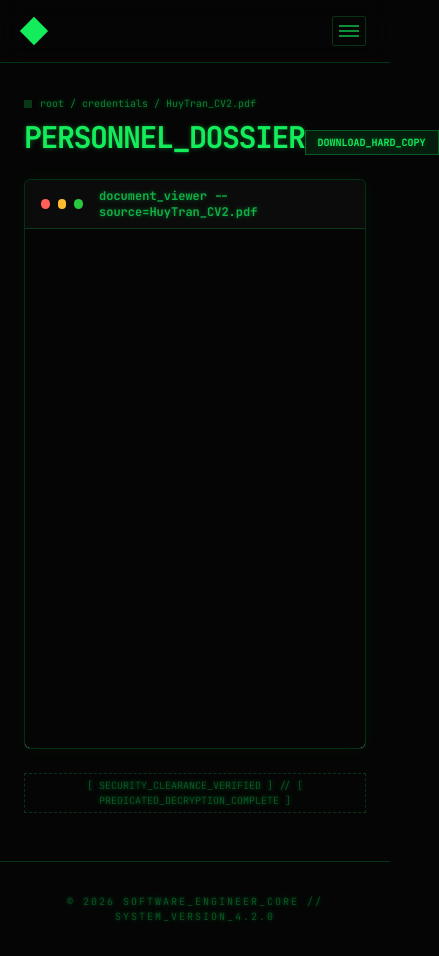
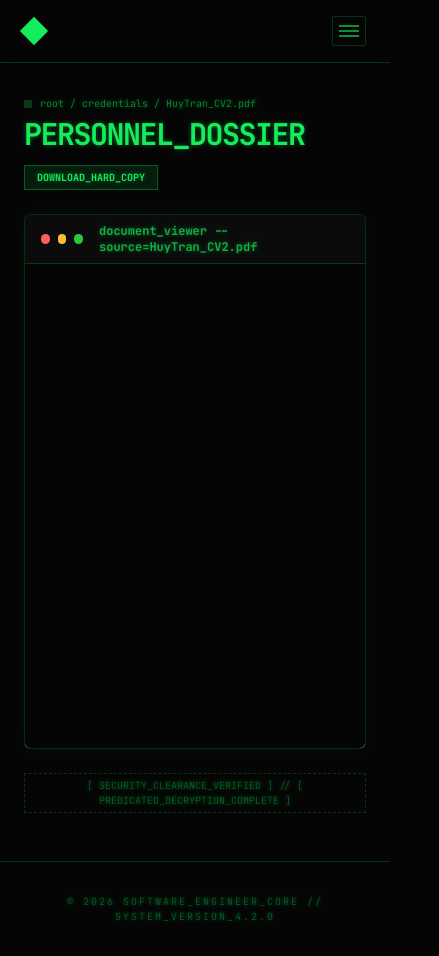
Before and after one commit to tranmani/portfolio, a Next.js app: page /cv in a window 390 px wide. Shown: the whole page, 439 px wide, since content can reach past the window. Built offline with nearby package versions, Linux system fonts and the light colour scheme.

Commit message:
fix download cv button on mobile

```diff
--- a/pages/cv.tsx
+++ b/pages/cv.tsx
@@ -12,12 +12,12 @@ const CVPage: React.FC = () => {
             <span className="w-2 h-2 bg-terminal-green/30 animate-pulse" />
             root / credentials / HuyTran_CV2.pdf
           </div>
-          <div className="flex justify-between items-end">
-            <h1 className="text-3xl font-bold tracking-tighter text-terminal-green uppercase">PERSONNEL_DOSSIER</h1>
+          <div className="flex flex-col sm:flex-row justify-between items-start sm:items-end gap-4">
+            <h1 className="text-3xl font-bold tracking-tighter text-terminal-green uppercase leading-none">PERSONNEL_DOSSIER</h1>
             <a
               href="/HuyTran_CV2.pdf"
               download
-              className="text-[10px] bg-terminal-green/10 text-terminal-green border border-terminal-green/30 px-3 py-1 hover:bg-terminal-green hover:text-black transition-all font-bold uppercase"
+              className="text-[10px] bg-terminal-green/10 text-terminal-green border border-terminal-green/30 px-3 py-1 hover:bg-terminal-green hover:text-black transition-all font-bold uppercase whitespace-nowrap"
             >
               DOWNLOAD_HARD_COPY
             </a>
```
